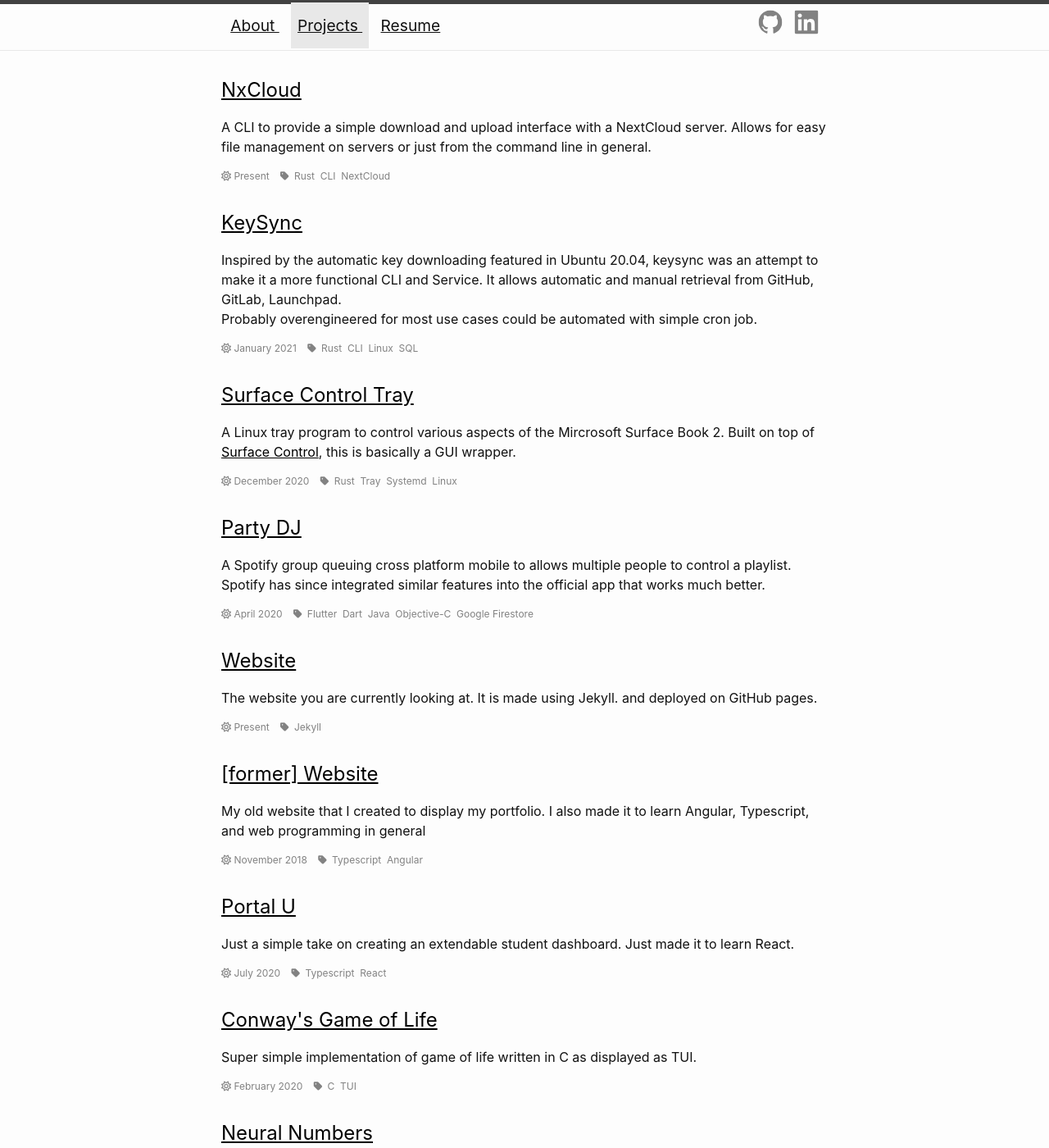
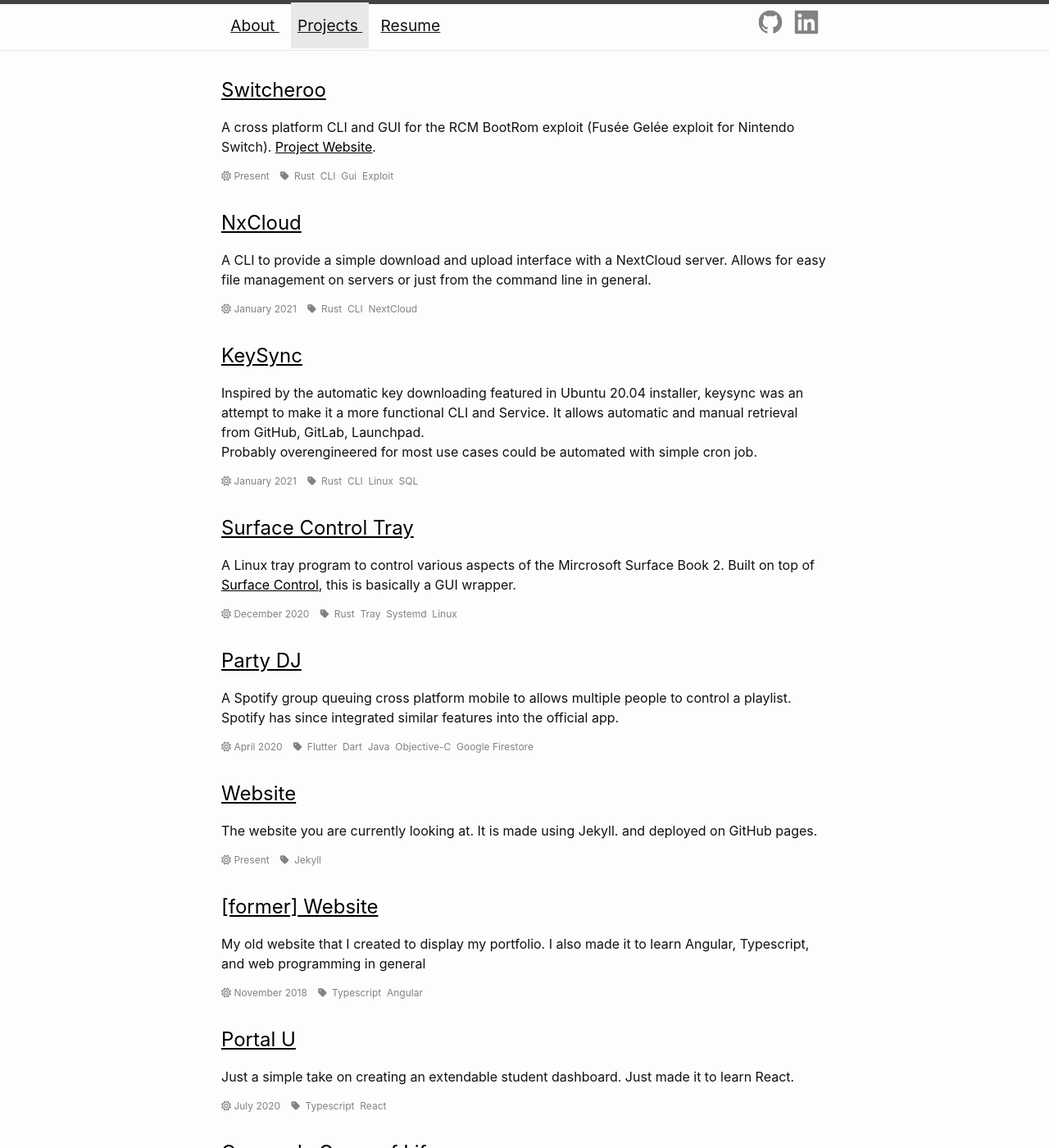
Before and after one commit to budde25/website-v2, a Jekyll site: the page built from projects.md, in a window 1280 px wide and 1400 px high. Shown: the whole window at 82% size. Built offline with Jekyll 4.4.1, drawn with Linux system fonts in a browser that asks for light colours; nearby versions of some CDN libraries.

Commit message:
website update

```diff
--- a/_config.yml
+++ b/_config.yml
@@ -41,20 +41,33 @@
 
 
 projects:
+
+  - name: Switcheroo
+    description: >-
+        A cross platform CLI and GUI for the RCM BootRom exploit (Fusée Gelée exploit for Nintendo Switch).
+        <a href="https://budde25.github.io/switcheroo">Project Website</a>.
+    github_url: https://github.com/budde25/switcheroo
+    crates_url: https://crates.io/crates/switcheroo-nx
+    date: Present
+    tags:
+      - Rust
+      - CLI
+      - Gui
+      - Exploit
   - name: NxCloud
     description: >-
         A CLI to provide a simple download and upload interface with a NextCloud server.
         Allows for easy file management on servers or just from the command line in general.
     github_url: https://github.com/budde25/nxcloud
     crates_url: https://crates.io/crates/nxcloud
-    date: Present
+    date: January 2021
     tags:
       - Rust
       - CLI
       - NextCloud
   - name: KeySync
     description: >-
-        Inspired by the automatic key downloading featured in Ubuntu 20.04, keysync
+        Inspired by the automatic key downloading featured in Ubuntu 20.04 installer, keysync
         was an attempt to make it a more functional CLI and Service. It allows automatic
         and manual retrieval from GitHub, GitLab, Launchpad. <br/>
         Probably overengineered for most use cases could be automated with simple cron job.
@@ -81,8 +94,7 @@
     description: >-
         A Spotify group queuing cross platform mobile to allows multiple
         people to control a playlist. <br/>
-        Spotify has since integrated similar features into the official app that works
-        much better.
+        Spotify has since integrated similar features into the official app.
     github_url: https://github.com/budde25/PartyDJ
     playstore_url: https://play.google.com/store/apps/details?id=dev.budde.spotify_queue
     applestore_url: https://apps.apple.com/us/app/party-music-queue/id1497405326?ls=1
```
Also changed, not shown: index.html (+4 -5 lines), 1 other file.
